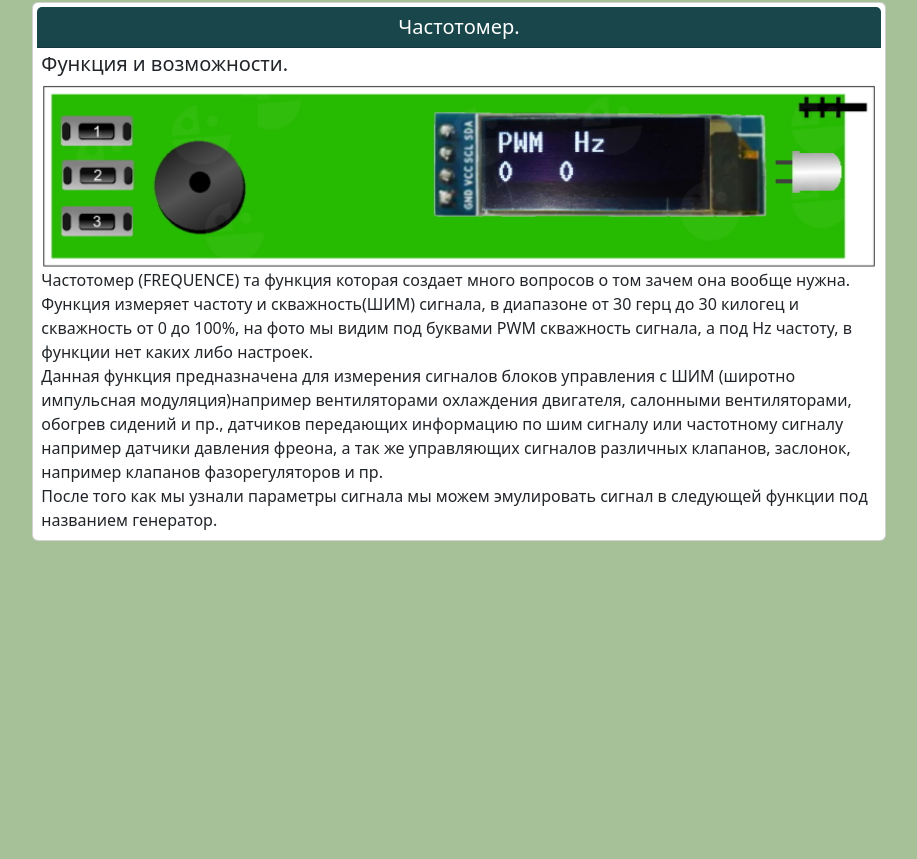
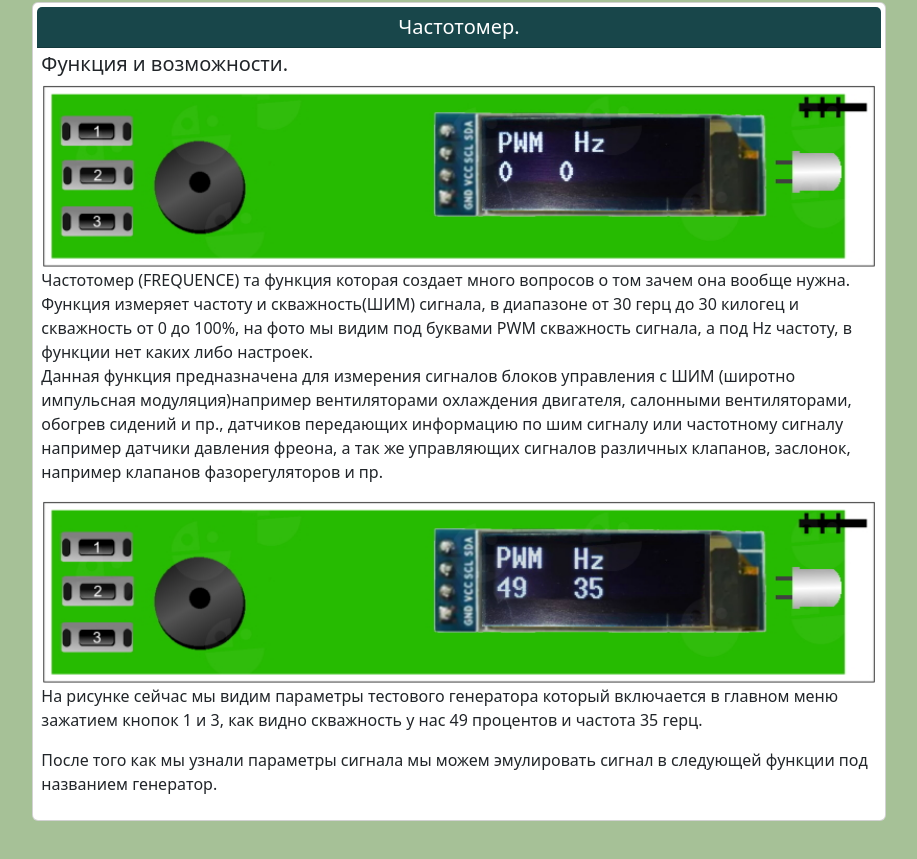
Before and after one commit to indeedphp/kontrolka, a plain HTML site: page index.html in a window 1280 px wide. Shown: the part 6761-7620 px from the top of the page, without its empty margins (181-1098 px from the left). Before the commit the page ends 7374 px from the top, so only its background shows below. Drawn offline with Linux system fonts and the light colour scheme.

Commit message:
first commit11

```diff
--- a/index.html
+++ b/index.html
@@ -141,7 +141,10 @@
               <div class="card-body p-1">
                 <h5 class="card-title">Функция и возможности.</h5>
                 <img  src="image/chastotomer.jpg" class="img-fluid w-100">
-                 <p class="card-text">Частотомер (FREQUENCE) та функция которая создает много вопросов о том зачем она вообще нужна.<br>Функция измеряет частоту и скважность(ШИМ) сигнала, в диапазоне от 30 герц до 30 килогец и скважность от 0 до 100%, на фото мы видим под буквами PWM скважность сигнала, а под Hz частоту, в функции нет каких либо настроек.  <br> Данная функция предназначена для измерения сигналов блоков управления с ШИМ (широтно импульсная модуляция)например вентиляторами охлаждения двигателя, салонными вентиляторами, обогрев сидений и пр., датчиков передающих информацию по шим сигналу или частотному сигналу например датчики давления фреона, а так же управляющих сигналов различных клапанов, заслонок, например клапанов фазорегуляторов и пр. <br>После того как мы узнали параметры сигнала мы можем эмулировать сигнал в следующей функции под названием генератор. </p>
+                 <p class="card-text">Частотомер (FREQUENCE) та функция которая создает много вопросов о том зачем она вообще нужна.<br>Функция измеряет частоту и скважность(ШИМ) сигнала, в диапазоне от 30 герц до 30 килогец и скважность от 0 до 100%, на фото мы видим под буквами PWM скважность сигнала, а под Hz частоту, в функции нет каких либо настроек.  <br> Данная функция предназначена для измерения сигналов блоков управления с ШИМ (широтно импульсная модуляция)например вентиляторами охлаждения двигателя, салонными вентиляторами, обогрев сидений и пр., датчиков передающих информацию по шим сигналу или частотному сигналу например датчики давления фреона, а так же управляющих сигналов различных клапанов, заслонок, например клапанов фазорегуляторов и пр. </p><p><img  src="image/chastotomer_test.jpg" class="img-fluid w-100"> На рисунке сейчас мы видим параметры тестового генератора который включается в главном меню зажатием кнопок 1 и 3, как видно скважность у нас 49 процентов и частота 35 герц.
+</p>
+<p>
+                 После того как мы узнали параметры сигнала мы можем эмулировать сигнал в следующей функции под названием генератор. </p>
 
 
 
```
Also changed, not shown: image/chastotomer_test.jpg (added).
